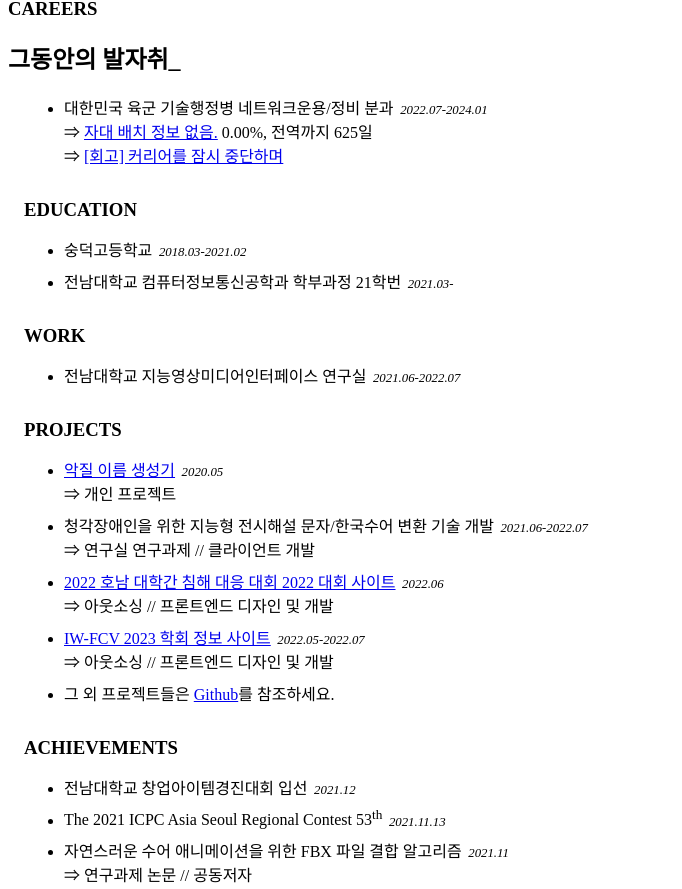
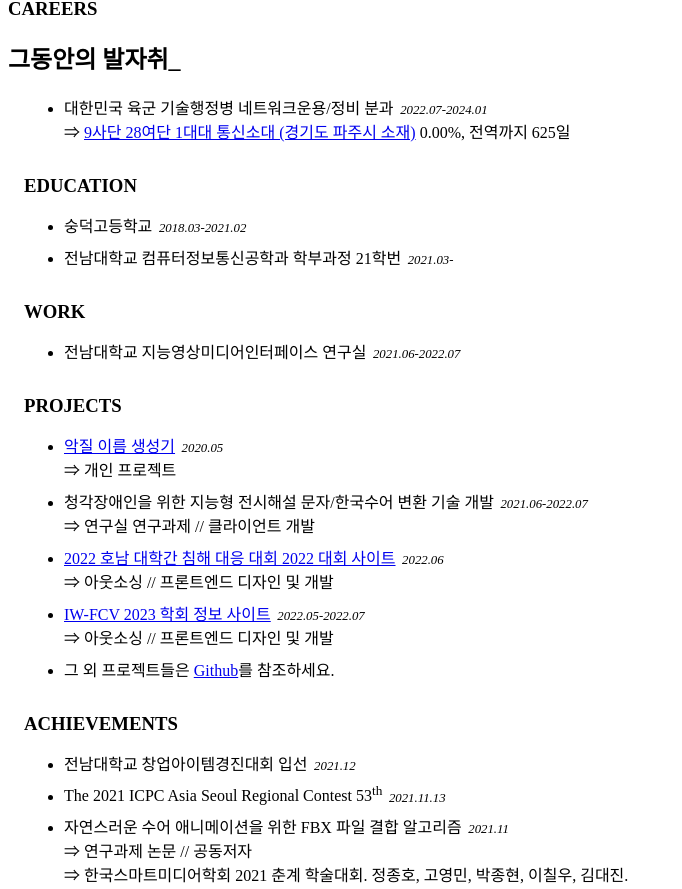
Before and after one commit to ShapeLayer/jonghyeon.me, a Svelte app: page / in a window 1280 px wide. Shown: the part 1657-2546 px from the top of the page, without its empty margins (0-682 px from the left). Built offline with nearby package versions, Linux system fonts and the light colour scheme; the HTML template or start-up script is replaced by a standard one.

Commit message:
Update Careers.svelte

```diff
--- a/src/includes/Careers.svelte
+++ b/src/includes/Careers.svelte
@@ -10,8 +10,7 @@
       <ul>
         <li>
           대한민국 육군 기술행정병 네트워크운용/정비 분과 <span class="datetime">2022.07-2024.01</span><br>
-          ⇒ <a href="https://pause.jonghyeon.me" target="_blank">자대 배치 정보 없음.</a> <MilDDay /><br>
-          ⇒ <a href="https://shapec61c1c7b46fa43bdb622daa9a14650c3" target="_blank">[회고] 커리어를 잠시 중단하며</a>
+          ⇒ <a href="https://pause.jonghyeon.me" target="_blank">9사단 28여단 1대대 통신소대 (경기도 파주시 소재)</a> <MilDDay /><br>
         </li>
       </ul>
     </div>
```
